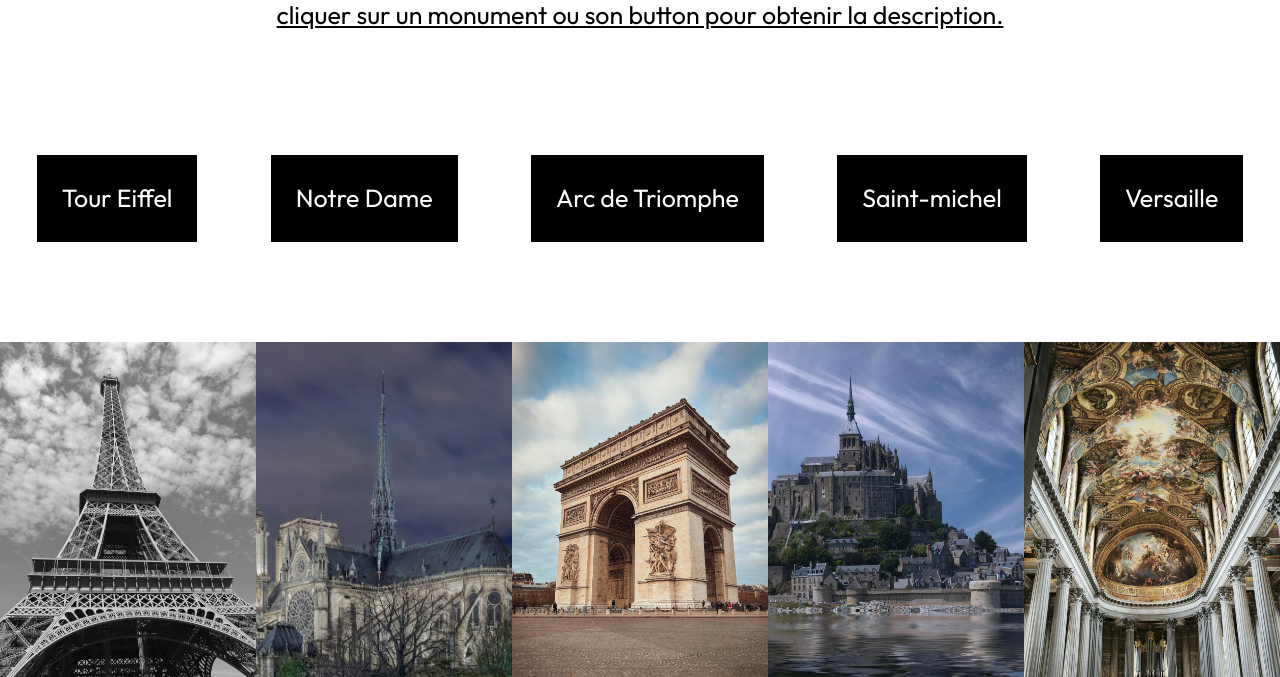
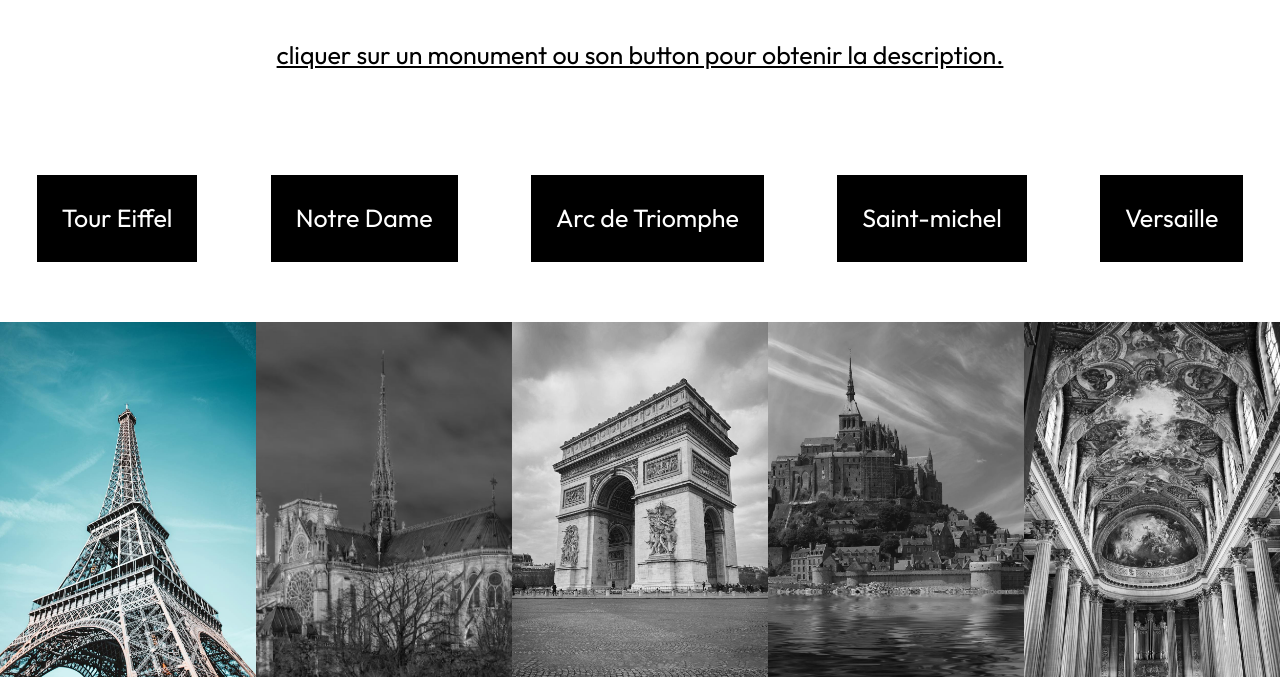
Before and after one commit to DEV-INTE-P3-LENS-2025/Monument_BT, a plain HTML site: page index.html in a window 1280 px wide. Both pictures are taken after a click on the button "Tour Eiffel". Shown: the part 123-800 px from the top of the page. Drawn offline with Linux system fonts and the light colour scheme.

Commit message:
ajout du filtre pour les images et FIN

```diff
--- a/index.html
+++ b/index.html
@@ -26,7 +26,7 @@
             <button id="btn_versaille" onclick="appel(`p_versaille`)">Versaille</button>
         </div>
         <div class="content">
-            <img id="tour" src="/images/eiffel-tower-paris-france-tower-60027.jpeg" alt="" onclick="appel(`p_eiffel`)">
+            <img id="tour" src="/images/eiffel-1530259.jpeg" alt="" onclick="appel(`p_eiffel`)">
             <img id="dame" src="/images/pexels-dhenry-5440810.jpg" alt="" onclick="appel(`p_dame`)">
             <img id="arc" src="/images/free-photo-of-magnifique-vue-sur-l-arc-de-triomphe-a-paris.jpeg" alt="" onclick="appel(`p_arc`)">
             <img id="michel" src="/images/mont-saint-michel-france-normandy-europe.webp" alt="" onclick="appel(`p_michel`)">
--- a/script.js
+++ b/script.js
@@ -21,22 +21,33 @@ const img_versaille = document.getElementById("versaille");
 //fonction pour afficher mon article selon le boutton monument
 
 function appel(articleClass) {
-    // Masquer tous les articles (on suppose qu'ils sont déjà en display: none par défaut)
-    const id = ["p_eiffel", "p_dame", "p_arc", "p_michel", "p_versaille"];
+  // Liste des IDs des articles et des images associées
+  const ids = ["p_eiffel", "p_dame", "p_arc", "p_michel", "p_versaille"];
+  const imgIds = ["tour", "dame", "arc", "michel", "versaille"];
 
-    // Masquer tous les articles
-    id.forEach(cls => {
-      const element = document.getElementById(cls);
-      if (element) {
-        element.style.display = "none";
+  // Masquer tous les articles et appliquer le filtre grayscale sur toutes les images
+  ids.forEach((cls, index) => {
+      const article = document.getElementById(cls); // Trouver l'article
+      const img = document.getElementById(imgIds[index]); // Trouver l'image correspondante
+
+      if (article) {
+          article.style.display = "none"; // Masquer l'article
       }
 
-    });
+      if (img) {
+          img.style.filter = "grayscale(100%)"; // Appliquer le filtre grayscale sur l'image
+      }
+  });
 
-    // Afficher l'article correspondant au bouton cliqué
-    const article = document.getElementById(articleClass);
-    if (article) {
-      article.style.display = "block";
+  // Afficher l'article correspondant au bouton cliqué et enlever le filtre gris sur l'image correspondante
+  const articleToShow = document.getElementById(articleClass); // Trouver l'article à afficher
+  const imgToShow = document.getElementById(imgIds[ids.indexOf(articleClass)]); // Trouver l'image correspondante à cet article
 
-    }
+  if (articleToShow) {
+      articleToShow.style.display = "block"; // Afficher l'article sélectionné
   }
+
+  if (imgToShow) {
+      imgToShow.style.filter = "none"; // Enlever le filtre grayscale sur l'image correspondante
+  }
+}
--- a/style.css
+++ b/style.css
@@ -71,6 +71,7 @@ a {
 h1{
     text-align: center;
     margin-top: 30px;
+    margin-bottom: 40px;
     font-size: 60px;
 }
 p{
@@ -80,23 +81,23 @@ p{
 }
 /*Les images*/
 .content{
-    margin-top: 100px;
+    margin-top: 60px;
     display: flex;
     width: 100%;
 }
 .content img{
+    filter: grayscale();
+    cursor: pointer;
     width: 20%;
     object-fit: cover;
 }
-.content img:hover {
-    filter: blur(1px);
-}
+
 
 /*LES BOUTTONS */
 .btn {
     display: flex;
     justify-content: space-around;
-    margin-top: 120px;
+    margin-top: 100px;
 
 
 }
```
Also changed, not shown: images/eiffel-1530259.jpeg (added).
